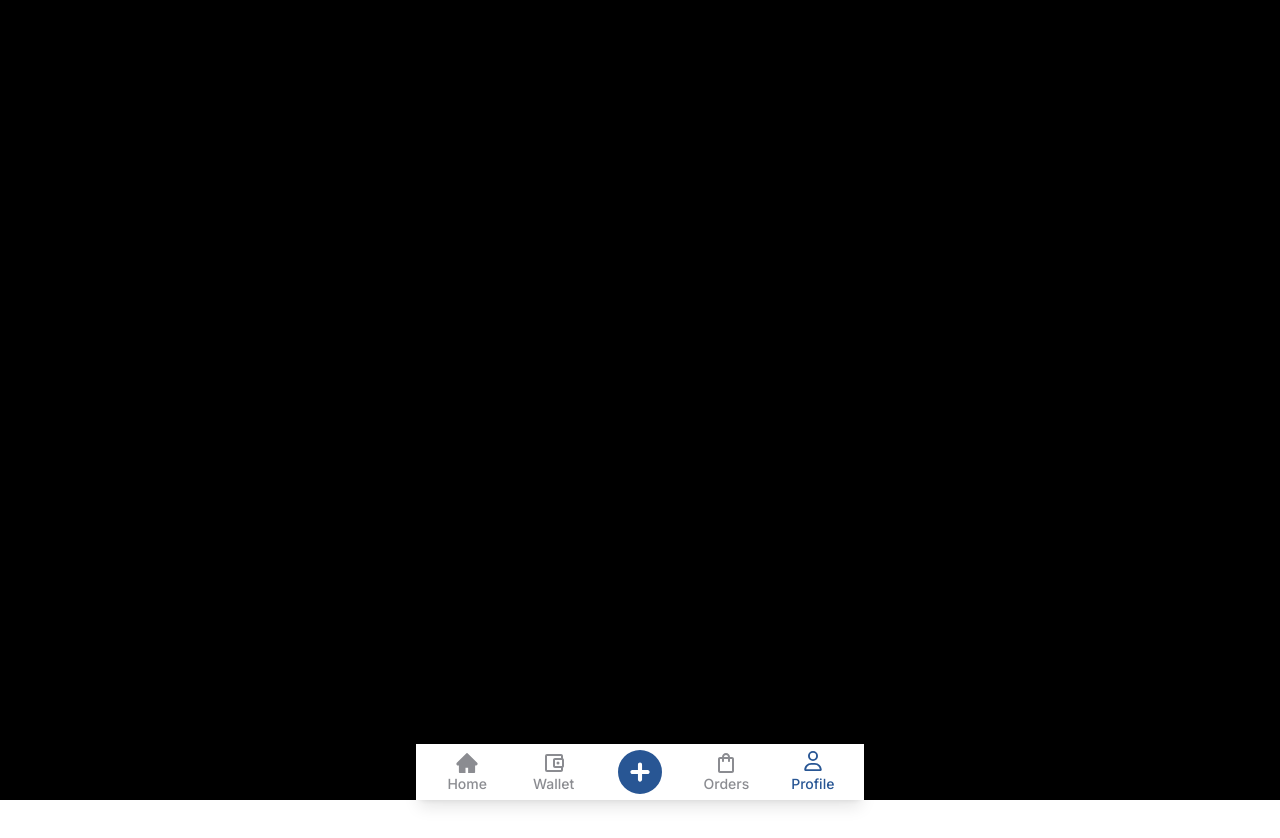
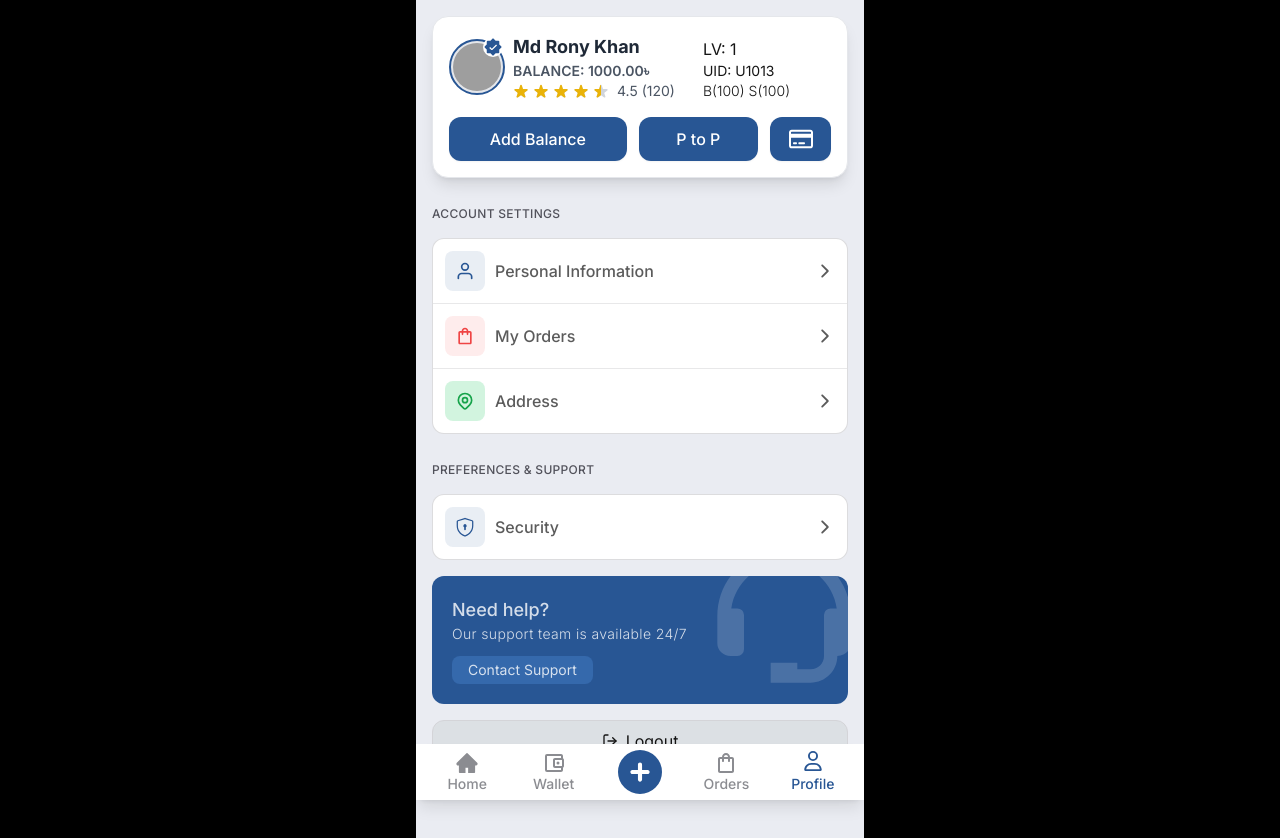
Before and after one commit to rummansheikh69/telecom, a React app in the folder frontend/: page /profile in a window 1280 px wide. Before the commit the page ends 800 px from the top, so only its background shows below. Built offline with nearby package versions, Linux system fonts and the light colour scheme; grey boxes are pictures that could not be loaded; the HTML template or start-up script is replaced by a standard one.

Commit message:
profile page done

```diff
--- a/frontend/src/App.jsx
+++ b/frontend/src/App.jsx
@@ -6,6 +6,7 @@ import UpdatesPage from "./pages/UpdatesPage";
 import SingleUpdatePage from "./pages/SingleUpdatePage";
 import WalletPage from "./pages/WalletPage";
 import ReviewsPage from "./pages/ReviewsPage";
+import ProfilePage from "./pages/ProfilePage";
 
 function App() {
   return (
@@ -18,6 +19,7 @@ function App() {
           <Route path="/updates/:id" element={<SingleUpdatePage />} />
           <Route path="/wallet" element={<WalletPage />} />
           <Route path="/reviews" element={<ReviewsPage />} />
+          <Route path="/profile" element={<ProfilePage />} />
         </Routes>
         <BottomNavigation />
       </div>
--- /dev/null
+++ b/frontend/src/pages/ProfilePage.jsx
@@ -0,0 +1,134 @@
+import { FiUser } from "react-icons/fi";
+import ProfileCard from "../components/home/ProfileCard";
+import { IoIosArrowForward } from "react-icons/io";
+import { MdOutlineShoppingBag } from "react-icons/md";
+import { HiOutlineLocationMarker } from "react-icons/hi";
+import { GoShieldLock } from "react-icons/go";
+import { BiSupport } from "react-icons/bi";
+import { Link } from "react-router-dom";
+import { LuLogOut } from "react-icons/lu";
+
+function ProfilePage() {
+  return (
+    <div className=" pt-4 bg-main min-h-screen px-4 pb-12">
+      <ProfileCard />
+
+      <div className=" my-7">
+        <h4 className=" text-xs text-zinc-600 font-medium tracking-wide uppercase">
+          Account Settings
+        </h4>
+
+        <div className=" mt-4 rounded-xl bg-subMain border border-textGry/30">
+          {/* personal information  */}
+          <Link to="/personal-info">
+            <div className=" p-3 border-b border-textGry/20 flex items-center justify-between">
+              <div className=" flex items-center gap-2.5">
+                <div className=" size-10 rounded-lg flex items-center justify-center bg-secondary/10">
+                  <FiUser className=" text-secondary" size={20} />
+                </div>
+                <h2 className=" text-base font-medium text-textPrimary/70">
+                  Personal Information
+                </h2>
+              </div>
+
+              <div>
+                <IoIosArrowForward size={20} className=" text-textPrimary/70" />
+              </div>
+            </div>
+          </Link>
+
+          {/* my orders  */}
+          <Link to="/orders">
+            <div className=" p-3 border-b border-textGry/20 flex items-center justify-between">
+              <div className=" flex items-center gap-2.5">
+                <div className=" size-10 rounded-lg flex items-center justify-center bg-red-500/10">
+                  <MdOutlineShoppingBag className=" text-red-500" size={20} />
+                </div>
+                <h2 className=" text-base font-medium text-textPrimary/70">
+                  My Orders
+                </h2>
+              </div>
+
+              <div>
+                <IoIosArrowForward size={20} className=" text-textPrimary/70" />
+              </div>
+            </div>
+          </Link>
+
+          {/* address  */}
+          <Link to="/address">
+            <div className=" p-3  flex items-center justify-between">
+              <div className=" flex items-center gap-2.5">
+                <div className=" size-10 rounded-lg flex items-center justify-center bg-green-500/20">
+                  <HiOutlineLocationMarker
+                    className=" text-green-600"
+                    size={20}
+                  />
+                </div>
+                <h2 className=" text-base font-medium text-textPrimary/70">
+                  Address
+                </h2>
+              </div>
+
+              <div>
+                <IoIosArrowForward size={20} className=" text-textPrimary/70" />
+              </div>
+            </div>
+          </Link>
+        </div>
+      </div>
+
+      <div className=" my-7">
+        <h4 className=" text-xs text-zinc-600 font-medium tracking-wide uppercase">
+          Preferences & Support
+        </h4>
+
+        <div className=" mt-4 rounded-xl bg-subMain border border-textGry/30">
+          {/* Security */}
+          <div className=" p-3  flex items-center justify-between">
+            <div className=" flex items-center gap-2.5">
+              <div className=" size-10 rounded-lg flex items-center justify-center bg-secondary/10">
+                <GoShieldLock className=" text-secondary" size={20} />
+              </div>
+              <h2 className=" text-base font-medium text-textPrimary/70">
+                Security
+              </h2>
+            </div>
+
+            <div>
+              <IoIosArrowForward size={20} className=" text-textPrimary/70" />
+            </div>
+          </div>
+        </div>
+
+        {/* support  */}
+        <div className=" p-5 bg-secondary rounded-xl text-white/80 mt-4 relative overflow-hidden">
+          <div className=" absolute -top-10 -right-4">
+            <BiSupport className="size-40 opacity-20" />
+          </div>
+          <h2 className=" text-lg font-medium">Need help?</h2>
+          <h4 className=" text-sm tracking-wide font-light">
+            Our support team is available 24/7
+          </h4>
+          <Link to="/support">
+            <div className=" px-4 py-1 text-sm bg-[#3569ac] rounded-lg mt-3 w-max">
+              Contact Support
+            </div>
+          </Link>
+        </div>
+        {/* support end */}
+
+        {/* logout  */}
+        <div className=" w-full text-center py-2 bg-darkLight border border-zinc-300 rounded-xl flex items-center justify-center mt-4 gap-2">
+          <div>
+            <LuLogOut />
+          </div>
+          <span>Logout</span>
+        </div>
+        {/* logout end */}
+      </div>
+    </div>
+  );
+}
+
+export default ProfilePage;
```
